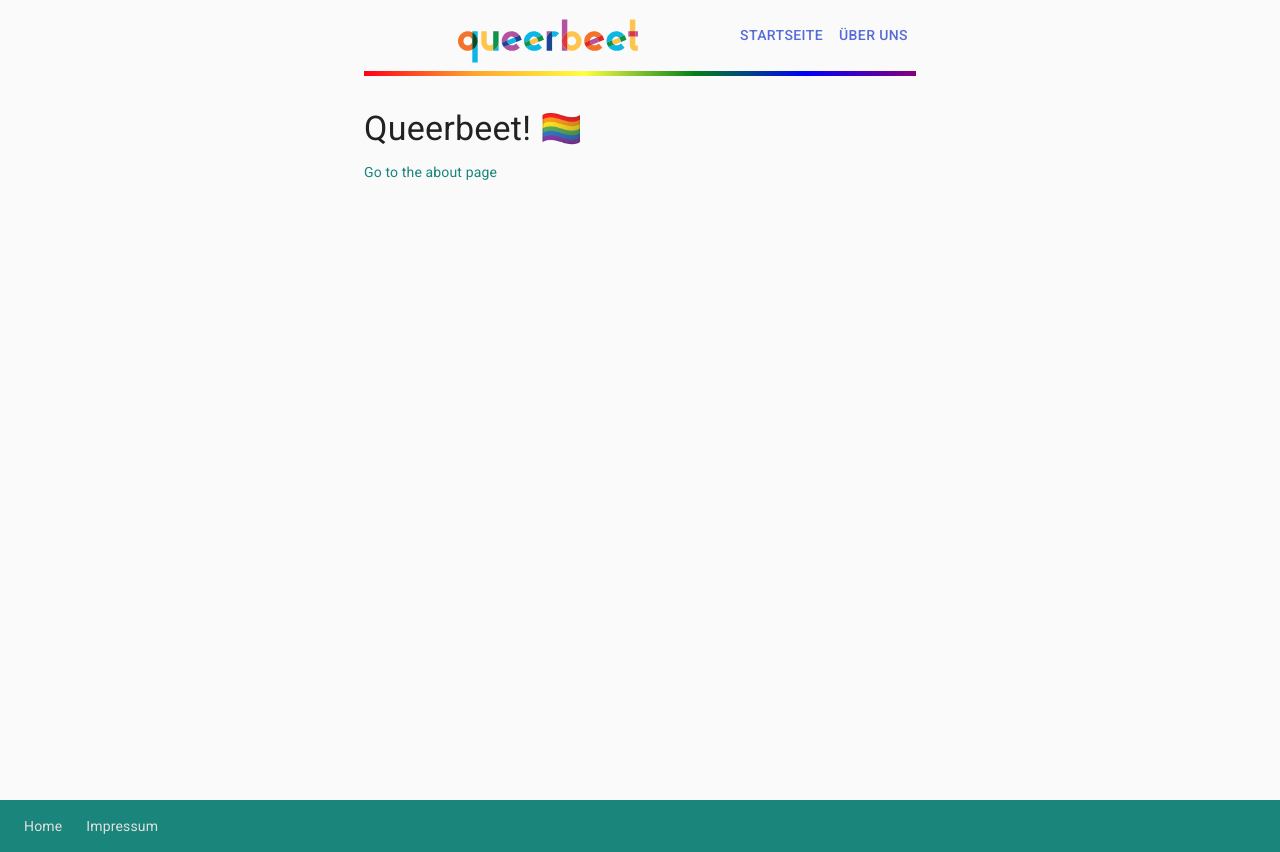
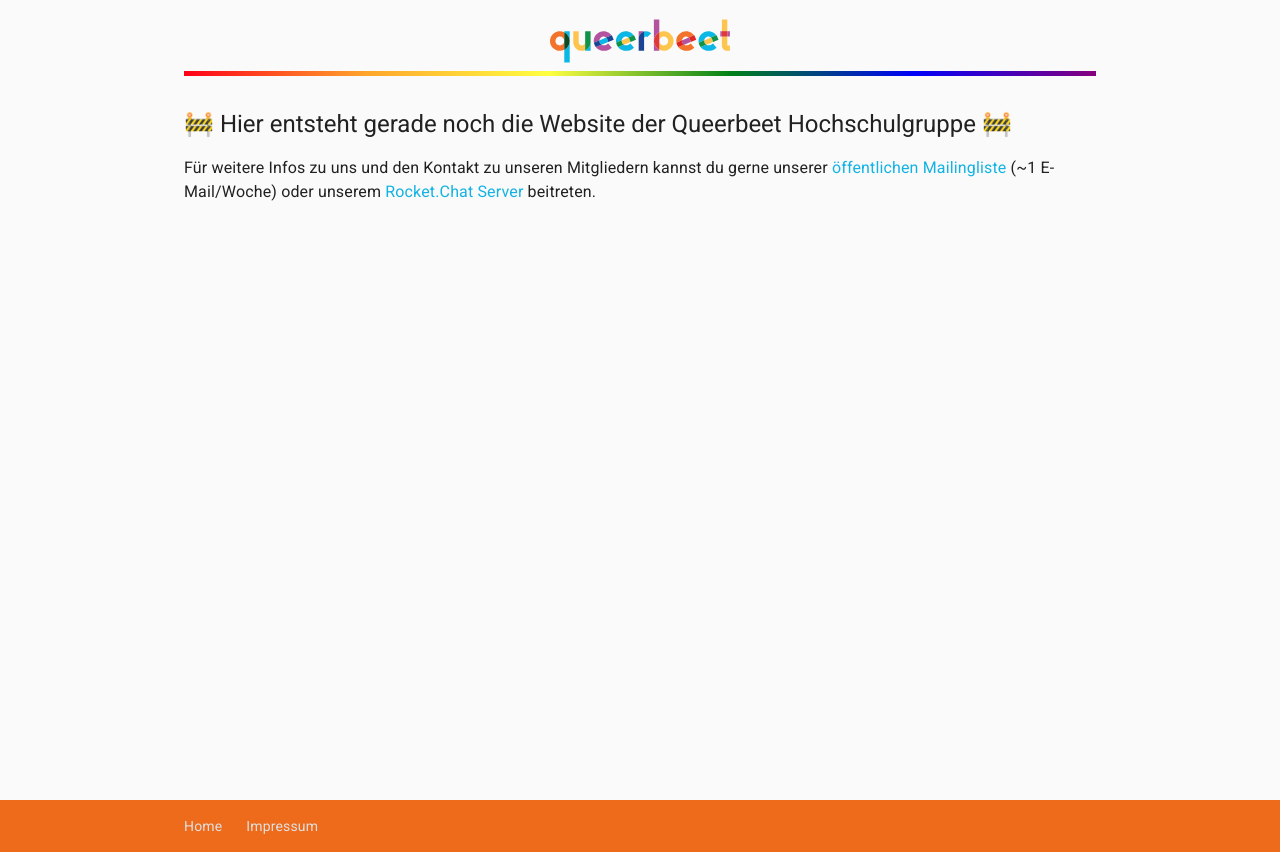
Before and after one commit to queerbeetVorstand/qb-website, a Next.js app: page / in a window 1280 px wide. Built offline with nearby package versions, Linux system fonts and the light colour scheme.

Commit message:
feat: make index and imprint page publicly presentable as a placeholder

```diff
--- a/src/components/Footer.tsx
+++ b/src/components/Footer.tsx
@@ -29,7 +29,7 @@ export default function Footer(): ReactElement {
 
   return (
     <Box bgcolor="secondary.main" py={2}>
-      <Container className={classes.footerContainer}>
+      <Container className={classes.footerContainer} maxWidth="md">
         {footerLinks.map(({ name, href }) => (
           <Box key={href} mr={3}>
             <Link href={href} className={classes.footerLink}>
--- a/src/components/Header.tsx
+++ b/src/components/Header.tsx
@@ -1,9 +1,8 @@
 import React, { ReactElement } from "react";
 import Box from '@material-ui/core/Box';
-import GlobalNavigation from "./GlobalNavigation";
-import NavigationItem from "./NavigationItem";
 import QBLogo from "./QBLogo";
 import { makeStyles } from "@material-ui/core";
+import Link from "@/components/Link";
 
 
 const borderBottomStyling = makeStyles({
@@ -19,13 +18,7 @@ export default function Header(): ReactElement {
   return (
     <Box display="flex" justifyContent="flex-end" className={borderBottom.root}>
         <Box flexGrow={1} position="relative" top={8}>
-          <QBLogo />
-        </Box>
-        <Box display="flex" alignItems="center">
-          <GlobalNavigation>
-            <NavigationItem destinationUrl="/">Startseite</NavigationItem>
-            <NavigationItem destinationUrl="/about">Über uns</NavigationItem>
-          </GlobalNavigation>
+          <Link href="/"><QBLogo /></Link>
         </Box>
     </Box>
   );
--- a/src/pages/index.tsx
+++ b/src/pages/index.tsx
@@ -4,18 +4,22 @@ import Typography from "@material-ui/core/Typography";
 import Box from "@material-ui/core/Box";
 import Link from "@/components/Link";
 import Header from "@/components/Header";
+import Text from "@/components/Text";
 
 export default function Index(): ReactElement {
   return (
-    <Container maxWidth="sm">
+    <Container maxWidth="md">
       <Header />
       <Box my={4}>
-        <Typography variant="h4" component="h1" gutterBottom>
-          Queerbeet! 🏳️‍🌈
+        <Text variant="h5">
+          🚧 Hier entsteht gerade noch die Website der Queerbeet Hochschulgruppe 🚧
+        </Text>
+        <Typography variant="body1">
+          Für weitere Infos zu uns und den Kontakt zu unseren Mitgliedern kannst du gerne unserer
+          <Link href="https://www.lists.kit.edu/sympa/subscribe/queerbeet" target="_blank"> öffentlichen Mailingliste</Link> (~1 E-Mail/Woche)
+          oder unserem
+          <Link href="https://go.rocket.chat/invite?host=chat.queerbeet.org&path=invite%2F9kvNdD" target="_blank"> Rocket.Chat Server</Link> beitreten.
         </Typography>
-        <Link href="/about" color="secondary">
-          Go to the about page
-        </Link>
       </Box>
     </Container>
   );
--- a/src/theme.tsx
+++ b/src/theme.tsx
@@ -6,10 +6,10 @@ const theme = createMuiTheme({
   palette: {
     type: 'light',
     primary: {
-      main: "#556cd6",
+      main: "#12b3e3",
     },
     secondary: {
-      main: "#19857b",
+      main: "#ED6B1B",
     },
     error: {
       main: red.A400,
```
Also changed, not shown: src/pages/imprint.tsx (+5 -3 lines).
